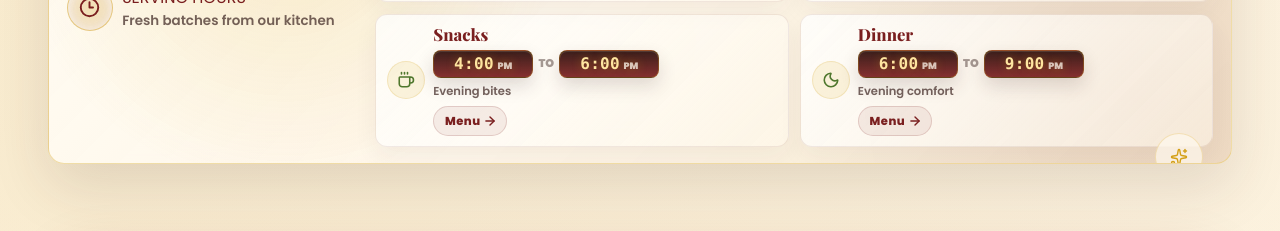
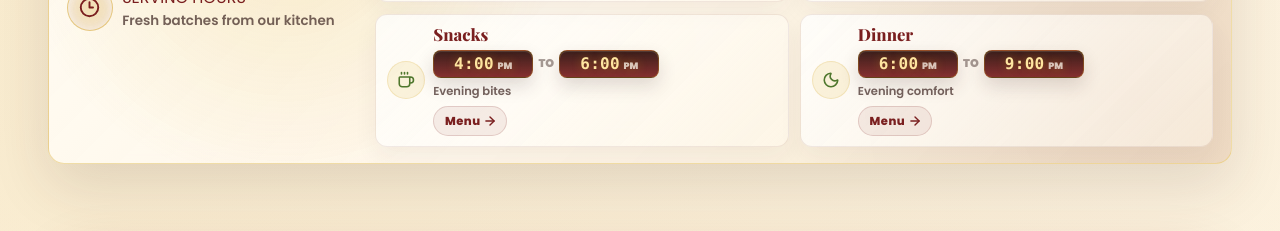
Before and after one commit to deedtechnologia-art/virundhaalayaa, a Next.js app: page / in a window 1280 px wide. Shown: the part 1060-1291 px from the top of the page. Built offline with nearby package versions, Linux system fonts and the light colour scheme; what @mui/material-nextjs would draw is missing.

Commit message:
Minor changes

```diff
--- a/app/page.tsx
+++ b/app/page.tsx
@@ -246,7 +246,7 @@ export default function HomePage() {
                     WebkitTextFillColor: "transparent",
                     backgroundClip: "text",
                     fontFamily: "var(--font-tamil-serif)",
-                    fontSize: { xs: "1rem", sm: "1.05rem", md: "1rem" },
+                    fontSize: { xs: "0.65rem", sm: "0.80rem", md: "1rem" },
                     fontWeight: 700,
                     letterSpacing: 0,
                     wordSpacing: "0.1em",
@@ -265,7 +265,7 @@ export default function HomePage() {
                     WebkitTextFillColor: "transparent",
                     backgroundClip: "text",
                     fontFamily: "var(--font-tamil-serif)",
-                    fontSize: { xs: "1rem", sm: "1.05rem", md: "1rem" },
+                    fontSize: { xs: "0.65rem", sm: "0.80rem", md: "1rem" },
                     fontWeight: 700,
                     letterSpacing: 0,
                     lineHeight: 2,
--- a/components/ServingHours.tsx
+++ b/components/ServingHours.tsx
@@ -359,27 +359,6 @@ export function ServingHours() {
               }}
             />
           </Box>
-
-          <Box
-            aria-hidden="true"
-            sx={{
-              alignItems: "center",
-              bgcolor: "rgba(255,248,237,0.72)",
-              border: "1px solid rgba(212,160,23,0.24)",
-              borderRadius: "50%",
-              bottom: { xs: -22, md: -18 },
-              color: "warning.main",
-              display: { xs: "none", sm: "flex" },
-              height: 48,
-              justifyContent: "center",
-              position: "absolute",
-              right: { sm: 18, md: 28 },
-              width: 48,
-              zIndex: 2,
-            }}
-          >
-            <Sparkles size={18} strokeWidth={1.9} />
-          </Box>
         </MotionBox>
       </Container>
     </Box>
```
